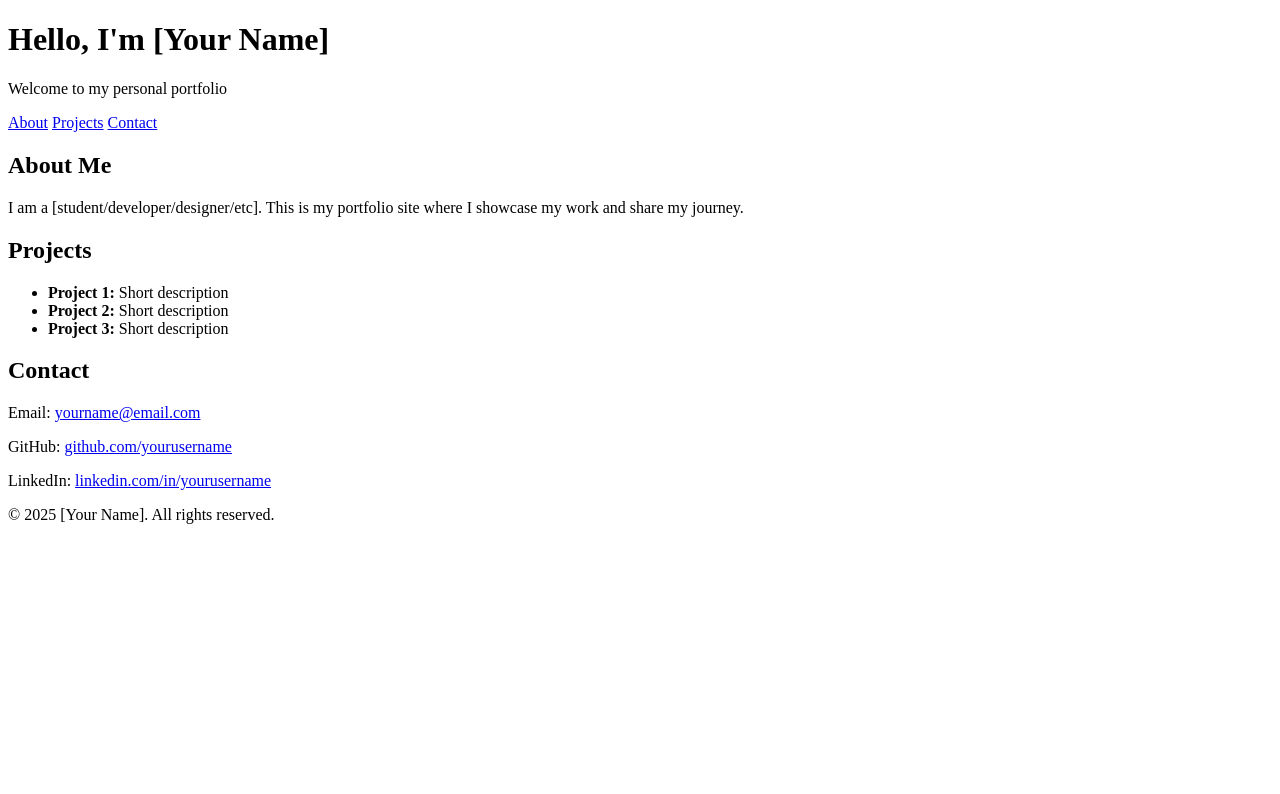
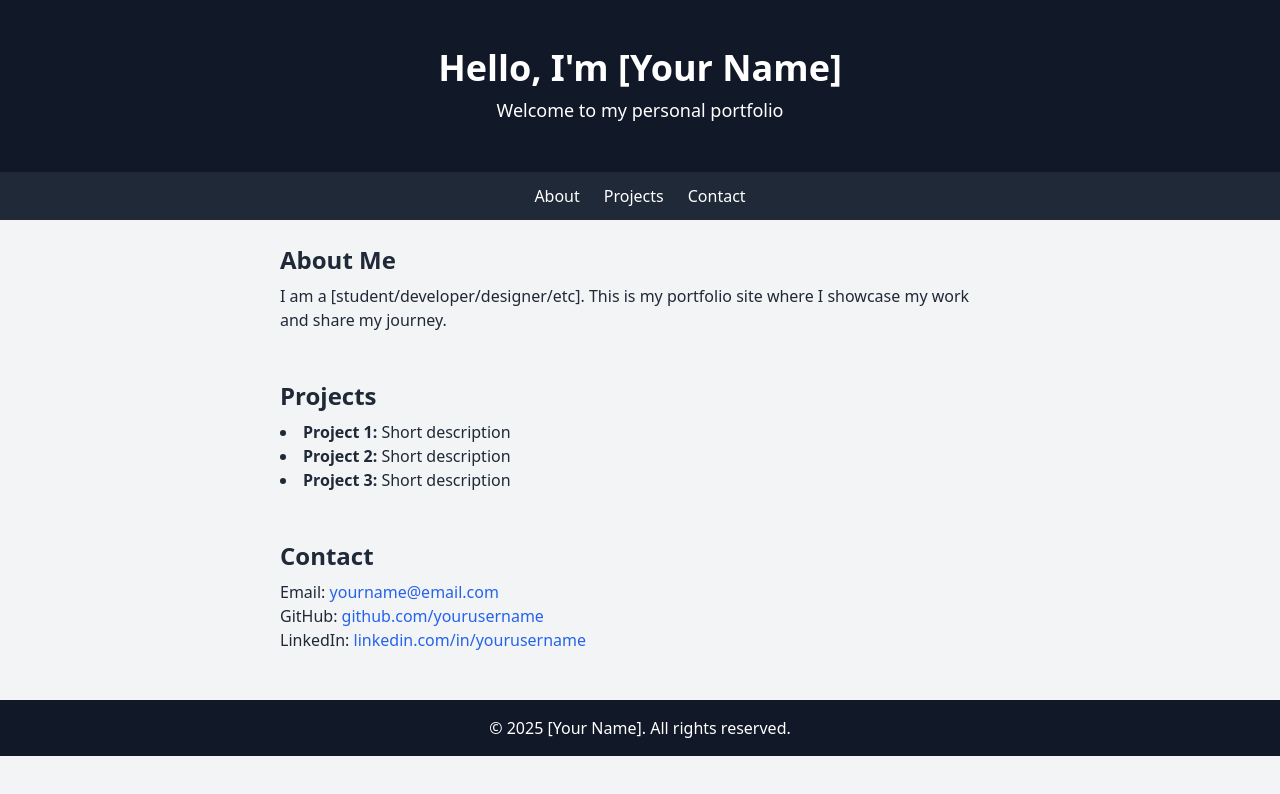
Before and after one commit to Rooney-06/portfolio, a plain HTML site: page index.html in a window 1280 px wide. Drawn offline with nearby package versions, Linux system fonts and the light colour scheme.

Commit message:
Added Tailwind CSS styling

```diff
--- a/index.html
+++ b/index.html
@@ -4,43 +4,45 @@
   <meta charset="UTF-8">
   <meta name="viewport" content="width=device-width, initial-scale=1.0">
   <title>My Portfolio</title>
-  <link rel="stylesheet" href="style.css">
+  <script src="https://cdn.tailwindcss.com"></script>
 </head>
-<body>
-  <header>
-    <h1>Hello, I'm [Your Name]</h1>
-    <p>Welcome to my personal portfolio</p>
+<body class="bg-gray-100 text-gray-800 font-sans">
+
+  <header class="bg-gray-900 text-white text-center py-12">
+    <h1 class="text-4xl font-bold">Hello, I'm [Your Name]</h1>
+    <p class="text-lg mt-2">Welcome to my personal portfolio</p>
   </header>
 
-  <nav>
-    <a href="#about">About</a>
-    <a href="#projects">Projects</a>
-    <a href="#contact">Contact</a>
+  <nav class="bg-gray-800 text-white flex justify-center space-x-6 py-3">
+    <a href="#about" class="hover:text-yellow-400">About</a>
+    <a href="#projects" class="hover:text-yellow-400">Projects</a>
+    <a href="#contact" class="hover:text-yellow-400">Contact</a>
   </nav>
 
-  <section id="about">
-    <h2>About Me</h2>
+  <section id="about" class="max-w-3xl mx-auto p-6">
+    <h2 class="text-2xl font-semibold mb-2">About Me</h2>
     <p>I am a [student/developer/designer/etc]. This is my portfolio site where I showcase my work and share my journey.</p>
   </section>
 
-  <section id="projects">
-    <h2>Projects</h2>
-    <ul>
+  <section id="projects" class="max-w-3xl mx-auto p-6">
+    <h2 class="text-2xl font-semibold mb-2">Projects</h2>
+    <ul class="list-disc list-inside">
       <li><strong>Project 1:</strong> Short description</li>
       <li><strong>Project 2:</strong> Short description</li>
       <li><strong>Project 3:</strong> Short description</li>
     </ul>
   </section>
 
-  <section id="contact">
-    <h2>Contact</h2>
-    <p>Email: <a href="mailto:yourname@email.com">yourname@email.com</a></p>
-    <p>GitHub: <a href="https://github.com/yourusername" target="_blank">github.com/yourusername</a></p>
-    <p>LinkedIn: <a href="https://linkedin.com/in/yourusername" target="_blank">linkedin.com/in/yourusername</a></p>
+  <section id="contact" class="max-w-3xl mx-auto p-6">
+    <h2 class="text-2xl font-semibold mb-2">Contact</h2>
+    <p>Email: <a href="mailto:yourname@email.com" class="text-blue-600">yourname@email.com</a></p>
+    <p>GitHub: <a href="https://github.com/yourusername" target="_blank" class="text-blue-600">github.com/yourusername</a></p>
+    <p>LinkedIn: <a href="https://linkedin.com/in/yourusername" target="_blank" class="text-blue-600">linkedin.com/in/yourusername</a></p>
   </section>
 
-  <footer>
+  <footer class="text-center bg-gray-900 text-white py-4 mt-6">
     <p>© 2025 [Your Name]. All rights reserved.</p>
   </footer>
+
 </body>
 </html>
```
